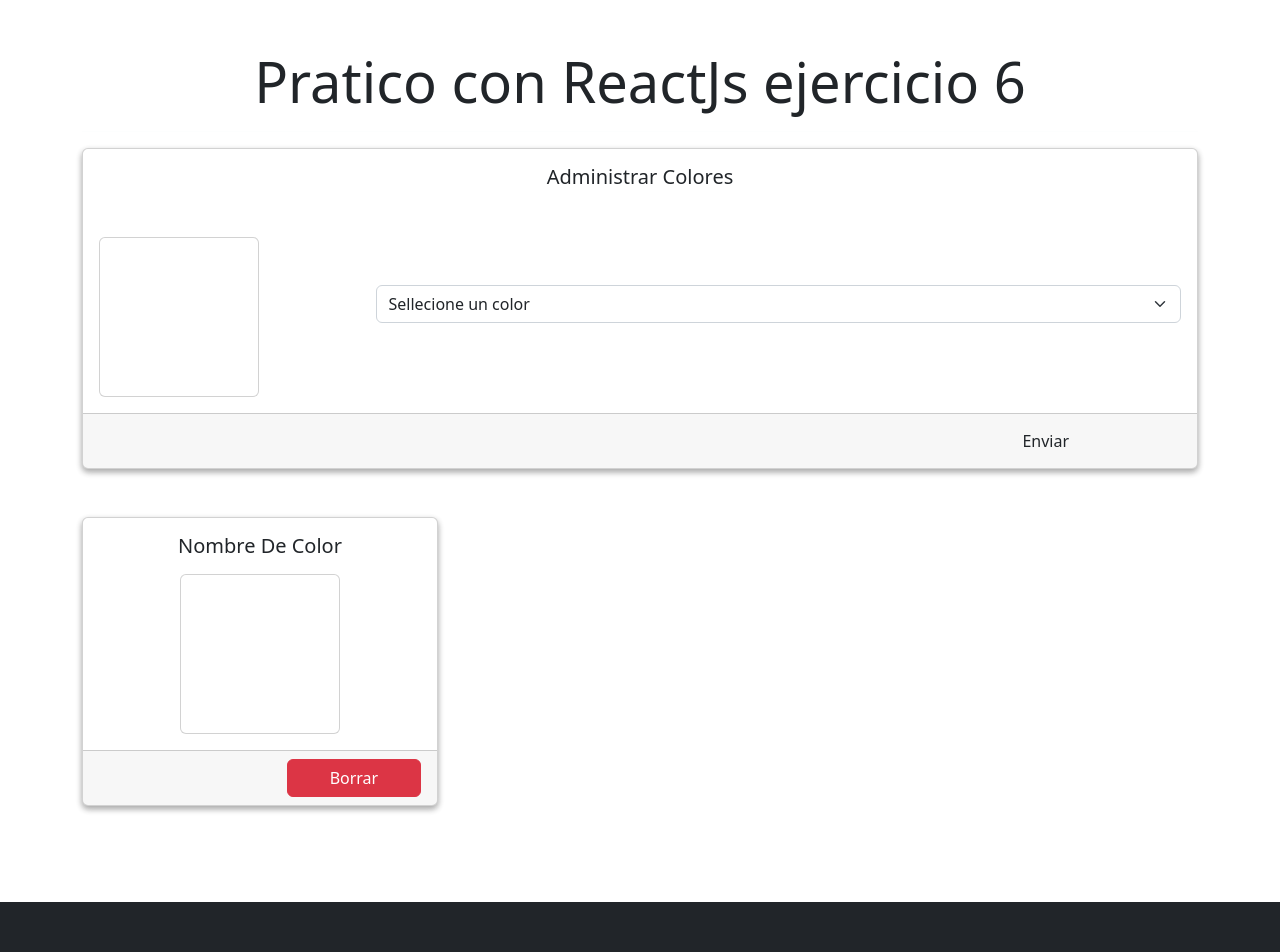
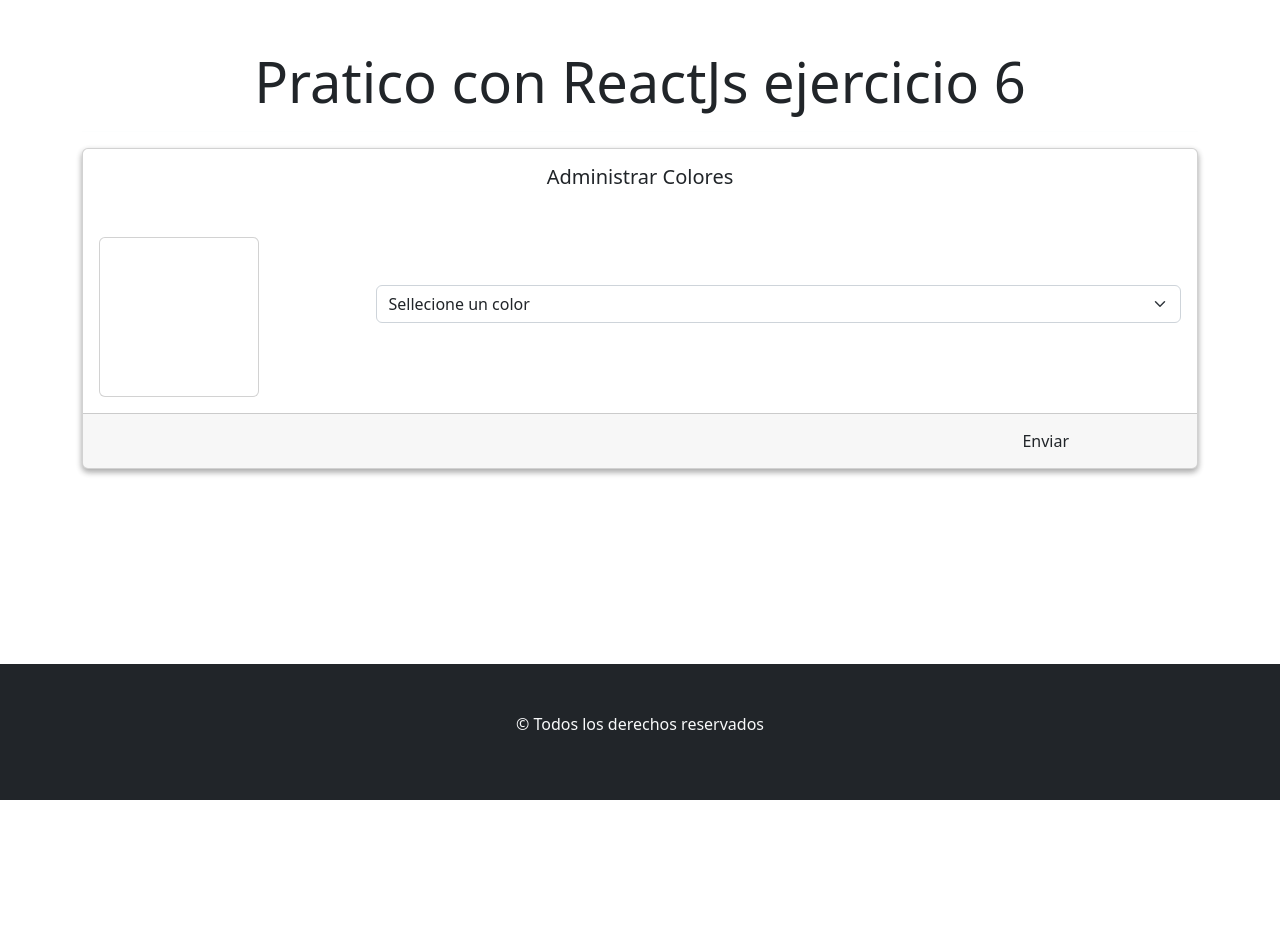
Before and after one commit to Mario-Chavez/lista-de-colores, a React (Vite) app: page / in a window 1280 px wide. Shown: the top 952 px of the page. After the commit the page ends 800 px from the top, so only its background shows below. Built offline with nearby package versions, Linux system fonts and the light colour scheme.

Commit message:
se termino el proyecto y modifico readme

```diff
--- a/src/components/CajaDeColor.jsx
+++ b/src/components/CajaDeColor.jsx
@@ -2,18 +2,14 @@ import React from 'react';
 import { Card } from 'react-bootstrap';
 
 const CajaDeColor = ({color}) => {
-    console.log("me llega el color =", color);
-
     return (
         <>
-
             <Card
               bg={color}
               style={{ width: '10rem', height:"10rem" }}
               className="mb-0"
             >
             </Card>
-
         </>
     );
 };
--- a/src/components/CardColores.jsx
+++ b/src/components/CardColores.jsx
@@ -1,15 +1,16 @@
 import { Button, Card, } from "react-bootstrap";
-// import ItemTarea from "./ItemTarea";
 
 const CarDeColor = ({colores}) => {
 
     return (
-        <Card className="my-5 cards">
+            <>
+                {colores.map((color,index)=>
+                <Card border={color} className="my-3 cards col-lg-3 col-md-4 m-1 " key={index}>
                     <Card.Body >
-                <Card.Title className="text-center mb-3">Nombre De Color </Card.Title>
+                        <Card.Title className="text-center mb-3"> Colores </Card.Title>
                             <div className="">
                                 <Card
-                            bg="red"
+                                    bg={color}
                                     style={{ width: '10rem', height:"10rem" }}
                                     className="mx-auto mt-2"
                                     >
@@ -17,15 +18,14 @@ const CarDeColor = ({colores}) => {
                         </div>
 
                     </Card.Body>
-            <Card.Footer className="d-flex justify-content-end ">
-                        <Button className="col-5" variant="danger">Borrar</Button>
+                    <Card.Footer className="d-flex justify-content-end">
+                                <Button className="col-7" variant="danger" >Borrar</Button>
                     </Card.Footer>
                 </Card>
+                )}
+            </>
 
         );
     };
 
-    /*   <ListGroup>
-          {listaTarea.map((tarea,index)=> <ItemTarea key={index}  tarea ={tarea} borrarTarea ={borrarTarea} ></ItemTarea>)}
-      </ListGroup> */
 export default CarDeColor;
--- a/src/components/Formulario.jsx
+++ b/src/components/Formulario.jsx
@@ -12,25 +12,12 @@ const Formulario = () => {
     const coloresEnLocalStorage = JSON.parse( localStorage.getItem('misColores')) || [];
     const [listadoDeColor, setListadoColor] = useState(coloresEnLocalStorage);
 
-//  const color = [ 'Primary',
-//         'Secondary',
-//         'Success',
-//         'Danger',
-//         'Warning',
-//         'Info',
-//         'Light',
-//         'Dark',]
-
     useEffect(() => {
       localStorage.setItem("misColores",JSON.stringify(listadoDeColor))
-    // console.log("cambio el color");
     }, [listadoDeColor])
 
-    const handleSelectChange = (event) => {
-        let nuevoCol = event.target.value
-        setSelectColor( nuevoCol);
-        setListadoColor([...listadoDeColor, nuevoCol]);
-
+    const handleNuevoColor = () => {
+        setListadoColor([...listadoDeColor, selectColor]);
       };
 
 
@@ -51,7 +38,7 @@ const Formulario = () => {
                     </div>
                     <div className="col">
                         <Card.Text className="mt-5">
-                        <Form.Select value={selectColor} onChange={handleSelectChange}>
+                        <Form.Select  onChange={(e)=>setSelectColor(e.target.value)}>
                             <option>Sellecione un color </option>
                             <option value="primary">Azul</option>
                             <option value="secondary">Gris</option>
@@ -67,14 +54,11 @@ const Formulario = () => {
                     </div>
             </Card.Body>
              <Card.Footer className="d-flex justify-content-end ">
-                        <Button className="col-3" variant={selectColor} >Enviar</Button>
+                        <Button className="col-3" variant={selectColor} type="submit" onClick={handleNuevoColor}>Enviar</Button>
              </Card.Footer>
             </Card>
-           <section className="row">
-                <div className="col-4">
-                    <CarDeColor />
-                </div>
-                    {/* <CajaDeColor color={selectColor} /> */}
+           <section className="row justify-content-between mt-5">
+                    <CarDeColor colores ={listadoDeColor}/>
            </section>
         </section>
     );
```
Also changed, not shown: src/components/ItemTarea.jsx (deleted, +0 -15 lines), 1 other file (tests, documents, lock files or other folders). Lines whose indentation alone changed are shown as unchanged.
